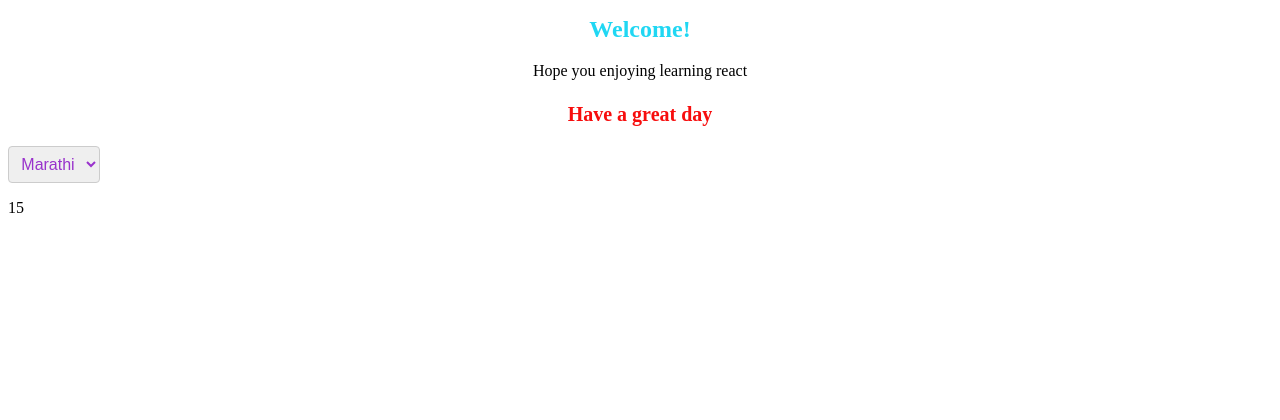
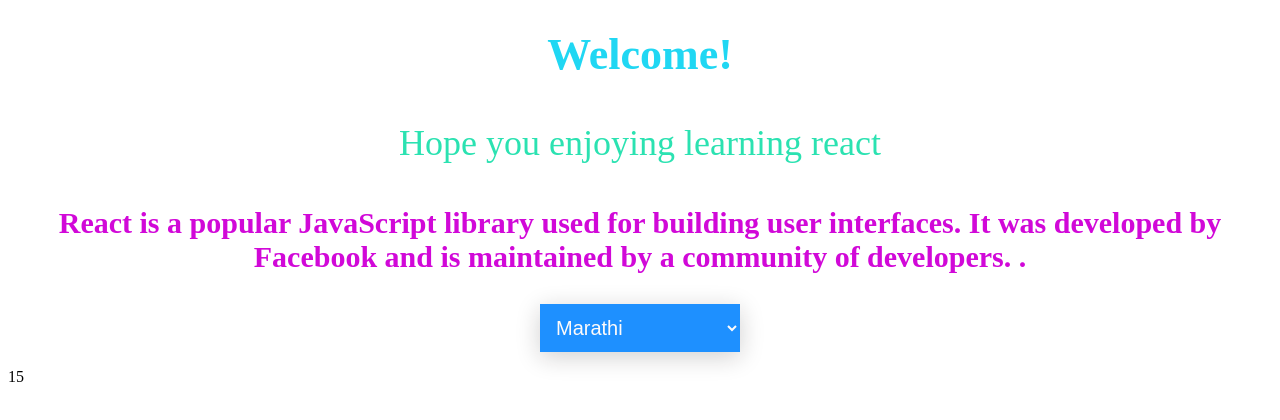
Before and after one commit to TAIHAN86/ReactI18n-, a React app: page / in a window 1280 px wide. Built offline with nearby package versions, Linux system fonts and the light colour scheme.

Commit message:
css added to react page

```diff
--- a/src/components/lang.json
+++ b/src/components/lang.json
@@ -2,7 +2,7 @@
     "en":{
         "welcomemessage":" Welcome!",
         "normalmessage":"Hope you enjoying learning react",
-        "greetingmessage":"Have a great day",
+        "greetingmessage":"React is a popular JavaScript library used for building user interfaces. It was developed by Facebook and is maintained by a community of developers. .",
         "Userscountmsg":"coding."
     },
     "mr":{
--- a/src/views/Home/Home.css
+++ b/src/views/Home/Home.css
@@ -2,31 +2,40 @@
 
 .language-select {
 
-    padding: 8px;
-    font-size: 16px;
-    border: 1px solid #ccc;
-    border-radius: 4px;
+
+    background-color: dodgerblue;
+    color: rgb(253, 250, 250);
+    padding: 12px;
+    width: 200px;
+    border: none;
+    font-size: 20px;
+    box-shadow: 0 5px 25px rgba(23, 18, 18, 0.2);
+    -webkit-appearance: button;
+    appearance: button;
     outline: none;
-    text-align: center;
-    color: darkorchid;
-    text-align: center;
+    justify-content: center;
   }
+
+
+
 
 
 .marathi-option {
 
-    color: blue;
-    text-align: center;
+    color: rgb(181, 6, 212);
+
+
   }
 
   .hindi-option {
 
-    color: green;
+    color: rgb(245, 242, 245);
+    font-family: Verdana, Geneva, Tahoma, sans-serif;
   }
 
   .english-option {
 
-    color: red;
+    color: rgb(214, 226, 237);
   }
 
 
@@ -34,20 +43,35 @@
 .main-heading {
 
     color: #20d7f3;
-    font-size: 24px;
+    font-size: 44px;
     text-align: center;
+
+    font-style: calc();
+
   }
 
   .normal-text {
 
-    font-size: 16px;
+    font-size: 36px;
     line-height: 1.5;
     text-align: center;
+    color: rgb(43, 226, 177);
   }
 
   .sub-heading {
 
-    color: #f70d0d;
-    font-size: 20px;
+    color: rgb(209, 8, 216);
+    font-size: 30px;
     text-align: center;
   }
+
+  .language-container {
+    display: flex;
+    justify-content: center;
+    align-items: center;
+    color: #c41010;
+
+
+
+    /*  */
+  }
--- a/src/views/Home/Home.js
+++ b/src/views/Home/Home.js
@@ -13,6 +13,7 @@
             <h3 className="sub-heading">{I18n("greetingmessage")}</h3>
 
 
+            <div className="language-container">
         <select
           className="language-select"
           defaultValue={localStorage.getItem("lang")}
@@ -21,14 +22,20 @@
             window.location.reload();
           }}
         >
+
           <option value="mr" className="marathi-option">Marathi</option>
           <option value="hi" className="hindi-option">Hindi</option>
           <option value="en" className="english-option">English</option>
+
         </select>
+      </div>
+
+
 
             <p>{users} {I18n("Userscount")}</p>
         </>
     );
 }
 
+
 export default Home;
```
Lines whose indentation alone changed are shown as unchanged.
